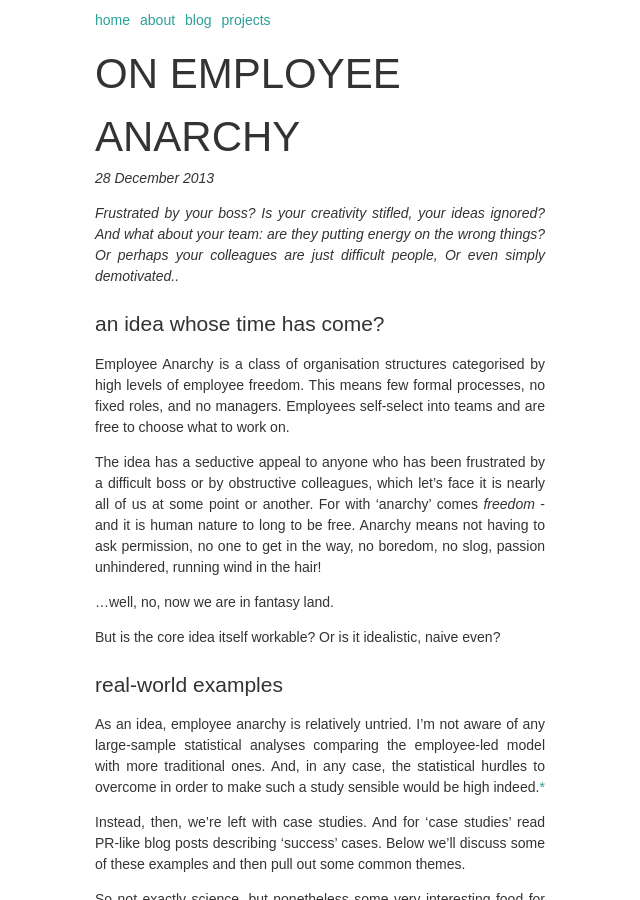
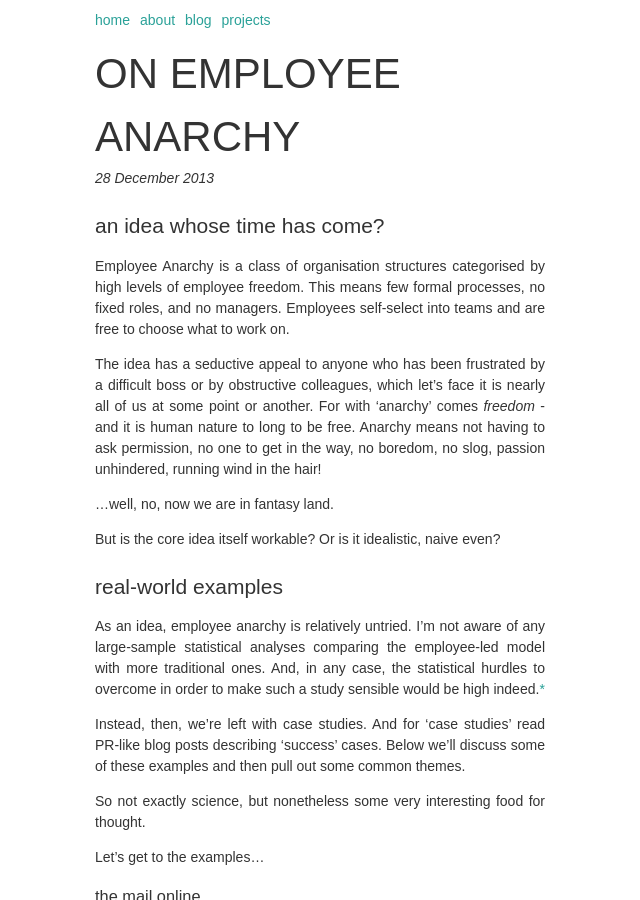
Before and after one commit to nicl/nicl.github.com, a Jekyll site: the page built from _posts/2013-12-28-on-employee-anarchy.md, in a window 1280 px wide and 900 px high. Shown: the whole window, without its empty margins (320-960 px from the left). Built offline with Jekyll 4.4.1, drawn with Linux system fonts in a browser that asks for light colours.

Commit message:
Update anarchy blog

```diff
--- a/_posts/2013-12-28-on-employee-anarchy.md
+++ b/_posts/2013-12-28-on-employee-anarchy.md
@@ -3,10 +3,6 @@ layout: post
 category: blog
 title: On employee anarchy
 ---
-
-*Frustrated by your boss? Is your creativity stifled, your ideas ignored? And
-what about your team: are they putting energy on the wrong things? Or perhaps
-your colleagues are just difficult people, Or even simply demotivated..*
 
 ## An idea whose time has come?
 
```
